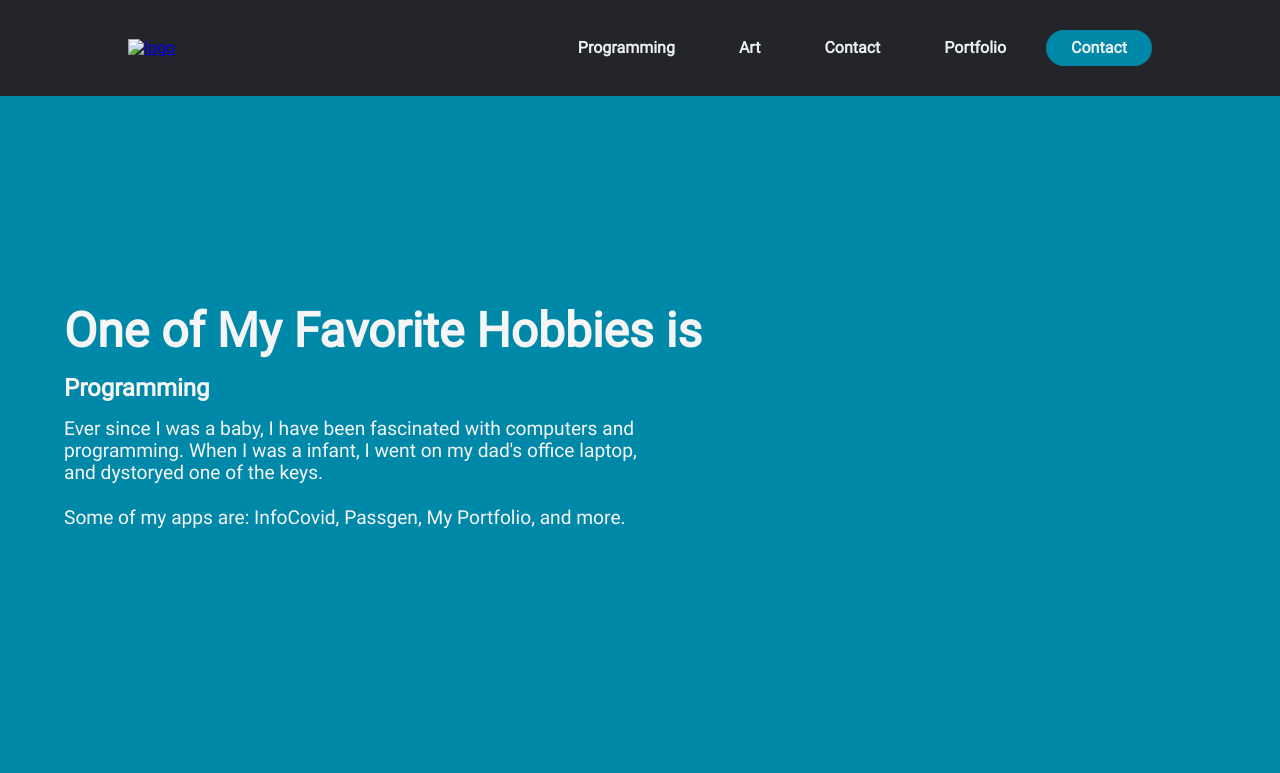
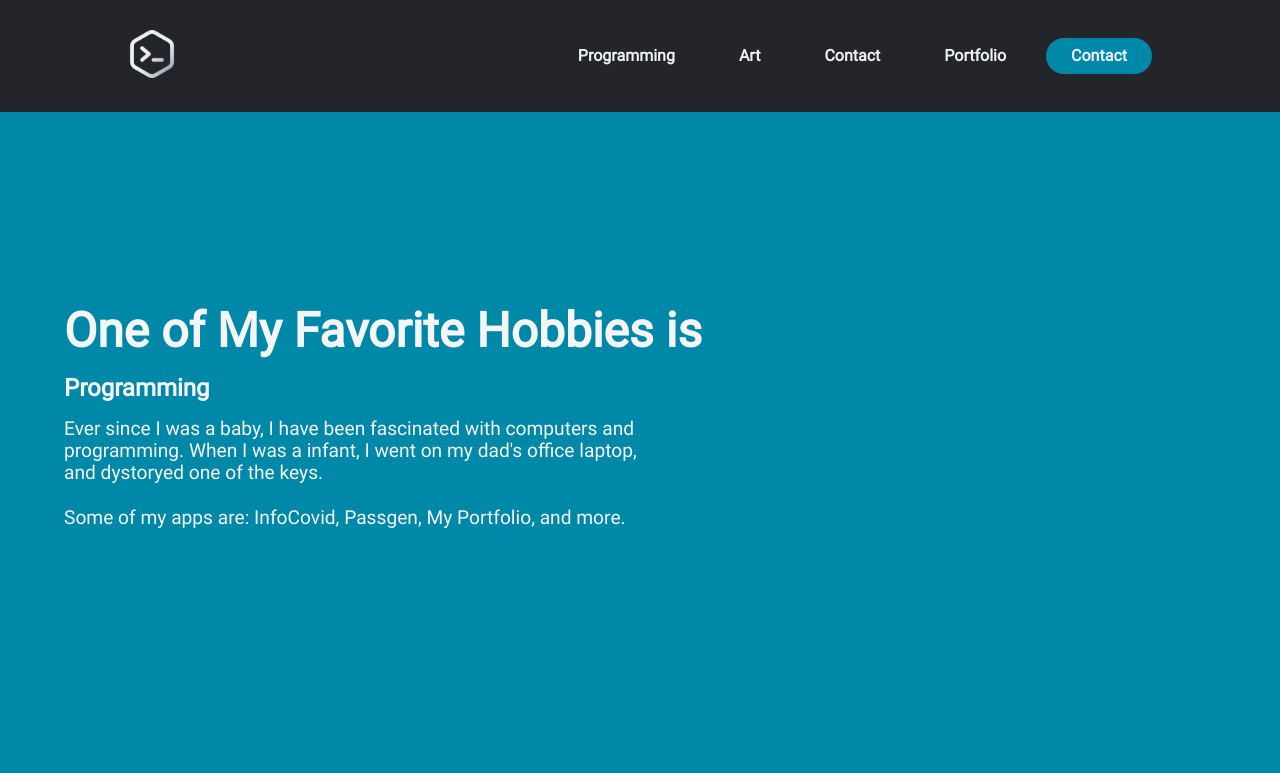
Before and after one commit to TalkativeDiv/talkative-hobbies, a plain HTML site: page index.html in a window 1280 px wide. Shown: the top 773 px of the page. Drawn offline with Linux system fonts and the light colour scheme.

Commit message:
added icon

```diff
--- a/index.html
+++ b/index.html
@@ -10,6 +10,7 @@
     <meta property="og:type" content="" />
     <meta property="og:url" content="" />
     <meta property="og:image" content="" />
+    <link rel="shortcut icon" href="public/logo.png" type="image/x-icon">
     <!-- ? Font Awesome -->
     <script
       src="https://kit.fontawesome.com/861898755b.js"
@@ -63,7 +64,7 @@
     "
   >
     <header>
-      <a class="logo" href="/"><img src="" alt="logo" /></a>
+      <a class="logo" href="/"><img src="public/logo.png" alt="logo" style="width: 3rem;" /></a>
       <nav>
         <ul class="nav__links">
           <li><a href="#programming">Programming</a></li>
```
Also changed, not shown: public/favicon.ico (deleted), public/logo.png (added).
